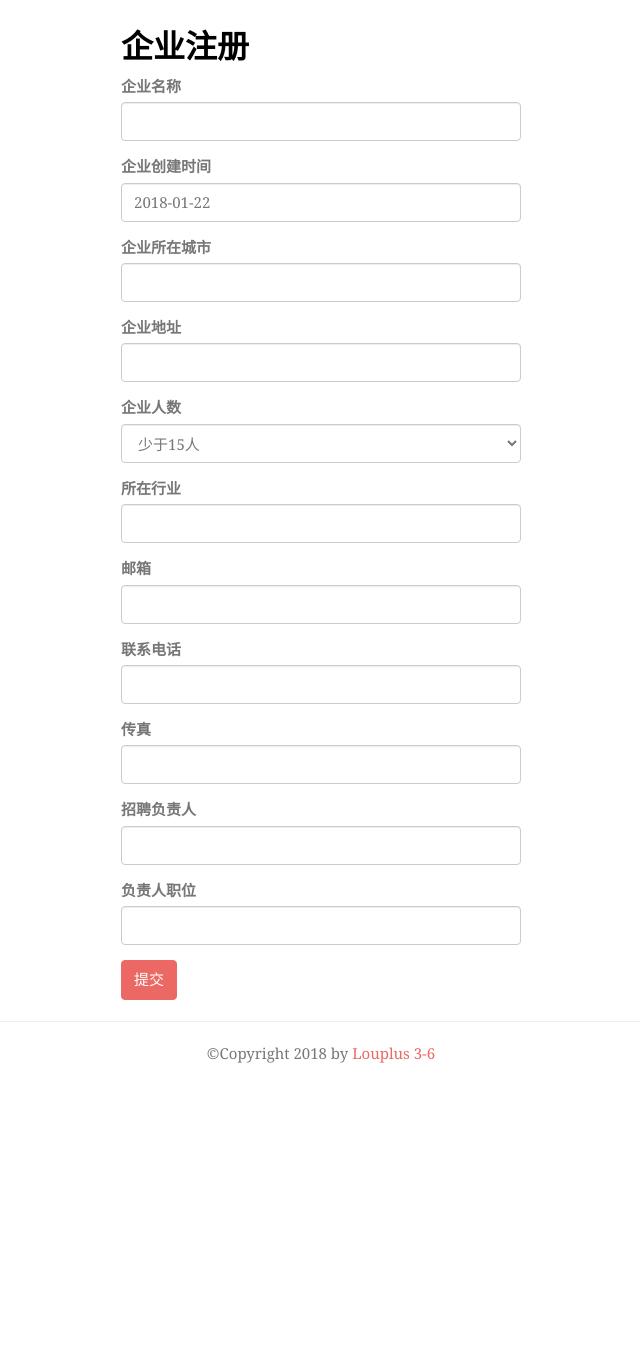
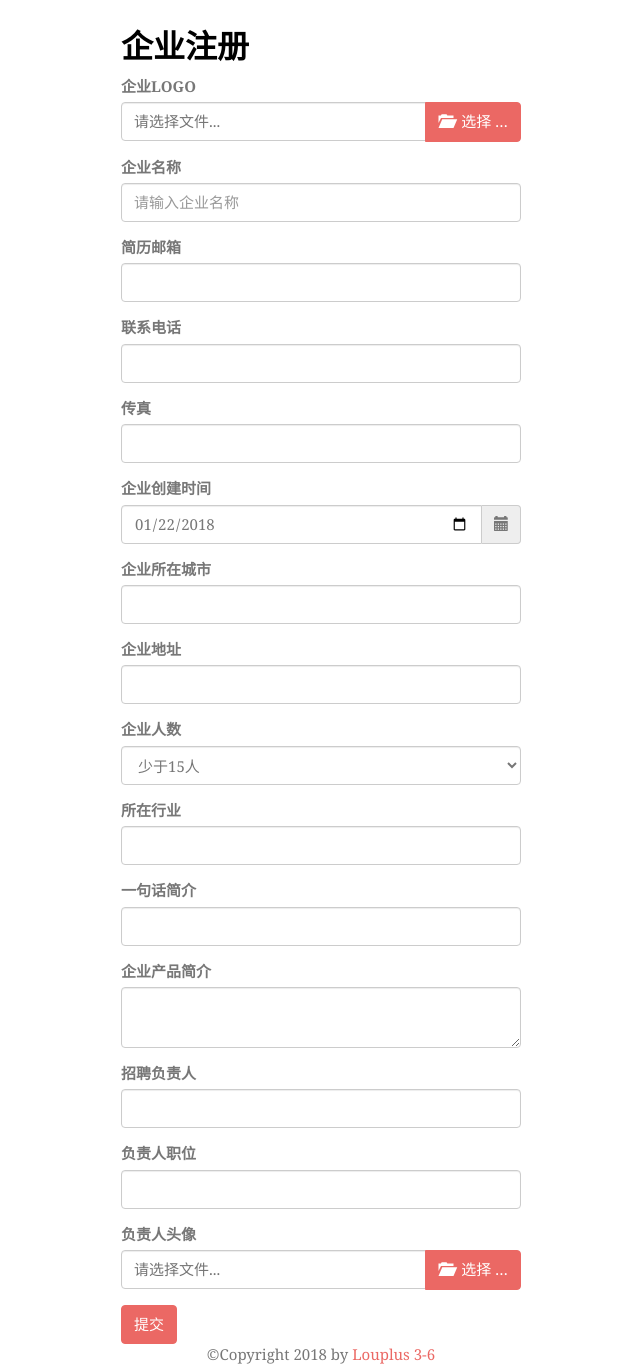
Before and after one commit to LouPlus/jobplus3-6, a Flask app: template jobplus/templates/company/profile.html in a window 1280 px wide. Shown: the part 61-1427 px from the top of the page, without its empty margins (319-959 px from the left). Before the commit the page ends 1124 px from the top, so only its background shows below. Run offline with Flask 2, Linux system fonts and the light colour scheme; the template is opened without the code that fills it: values that come from a table or form of the project are taken from there, others are empty; tables that the repository leaves empty hold one stand-in row (values such as "Sample post"); some libraries are stand-ins or nearby versions; some web fonts are replaced.

Commit message:
fix #32 修复文件上传功能bug (#39)
* fix #24 企业注册及企业信息前后端功能增加

* Delete main.css

* continue to fix file upload bug

* fix #32 修复文件上传功能BUG

* fix #24 企业注册及企业信息前后端功能增加

* continue to fix file upload bug

* fix #32 修复文件上传功能BUG

* fix #34 启用前段日期组件，优化表单及文件上传

```diff
--- a/jobplus/app.py
+++ b/jobplus/app.py
@@ -1,6 +1,7 @@
 #!/usr/bin/env python3
 # encoding: utf-8
 
+import datetime
 
 from flask import Flask
 from flask_migrate import Migrate
@@ -10,8 +11,6 @@ from flask_uploads import configure_uploads, patch_request_class
 from jobplus.config import configs
 from jobplus.models import db, User
 from jobplus.forms import photos
-
-import datetime
 
 
 def register_filters(app):
--- a/jobplus/config.py
+++ b/jobplus/config.py
@@ -1,5 +1,7 @@
 #!/usr/bin/env python3
 # encoding: utf-8
+
+import os
 
 
 class BaseConfig(object):
@@ -12,7 +14,8 @@ class DevelopmentConfig(BaseConfig):
     SQLALCHEMY_DATABASE_URI = 'mysql+mysqldb://root@localhost:3306/jobplus?charset=utf8'
     SQLALCHEMY_TRACK_MODIFICATIONS = False
     TEMPLATES_AUTO_RELOAD = True
-    UPLOADED_PHOTOS_DEST = '/static/company_img'
+    # 企业相关图片文件路径
+    UPLOADED_PHOTOS_DEST = os.getcwd() + '/jobplus/static/company_img'
 
 
 class ProductionConfig(BaseConfig):
--- a/jobplus/forms.py
+++ b/jobplus/forms.py
@@ -2,15 +2,18 @@
 # encoding: utf-8
 
 import datetime
+import os
 
+from flask import current_app
 from flask_wtf import FlaskForm
-
 from flask_uploads import UploadSet, IMAGES
 from flask_login import current_user
 from flask_wtf.file import FileField, FileRequired, FileAllowed
-from wtforms import StringField, PasswordField, SubmitField, BooleanField, ValidationError, TextAreaField, IntegerField, RadioField, SelectField
-from wtforms.validators import Length, Email, EqualTo, DataRequired, URL, NumberRange
-from jobplus.models import db, User, Seeker, Company, Resume, Job
+from werkzeug.utils import secure_filename
+from wtforms import StringField, PasswordField, SubmitField, BooleanField, ValidationError, TextAreaField, SelectField, DateField
+from wtforms.validators import Length, Email, EqualTo, DataRequired, Regexp
+
+from jobplus.models import db, User, Seeker, Company
 
 
 class LoginForm(FlaskForm):
@@ -58,8 +61,7 @@ class UserinfoForm(FlaskForm):
                                    ('8', '8年'),
                                    ('9', '9年'),
                                    ('10', '10年'),
-                                   ('11', '10年以上'),
-                               ])
+                                   ('11', '10年以上')])
     submit = SubmitField('更新信息')
 
     def update_user(self):
@@ -122,10 +124,10 @@ class SeekerRegisterForm(FlaskForm):
 class CompanyRegisterForm(FlaskForm):
     """ 企业注册页面表单模型 """
 
-    username = StringField('用户名', validators=[DataRequired(), Length(3, 24)])
-    email = StringField('邮箱', validators=[DataRequired(), Email(message='请输入合法的Email地址')])
-    password = PasswordField('密码', validators=[DataRequired(), Length(6, 24)])
-    repeat_password = PasswordField('重复密码', validators=[DataRequired(), EqualTo('password')])
+    username = StringField('用户名', validators=[DataRequired(message='请输入用户名'), Length(4, 24, message='用户名长度请在4-24位'), Regexp('^[a-zA-Z0-9_]{4,24}$',message='请使用数字字符和下划线')])
+    email = StringField('邮箱', validators=[DataRequired('请输入邮箱'), Email(message='请输入合法的Email地址')])
+    password = PasswordField('密码', validators=[DataRequired('请输入密码'), Length(6, 24)])
+    repeat_password = PasswordField('重复密码', validators=[DataRequired('请重复输入密码'), EqualTo('password')])
     submit = SubmitField('提交')
 
     def validate_username(self, field):
@@ -155,26 +157,26 @@ photos = UploadSet('photos', IMAGES)
 class CompanyProfileForm(FlaskForm):
     """ 企业详情表单 """
 
-    #TODO 图片上传功能表单BUG修复
-    #logo = FileField('企业LOGO', validators=[FileAllowed(photos, '只能上传图片！'), FileRequired('文件未选择！')])
-    name = StringField('企业名称', validators=[DataRequired(), Length(4, 128)])
-    found_date = StringField('企业创建时间',default=datetime.datetime.now().strftime("%Y-%m-%d"))
+    logo = FileField('企业LOGO', validators=[FileAllowed(photos, '只能上传图片文件！'),FileRequired('文件未选择！')])
+    name = StringField('企业名称', validators=[DataRequired(message='请输入企业名称'), Length(4, 128)], render_kw={"placeholder":"请输入企业名称"})
+    email = StringField('简历邮箱', validators=[DataRequired(message='请输入接受简历的企业邮箱'), Email()])
+    phone = StringField('联系电话', validators=[DataRequired(message='请输入联系电话'), Length(5, 32)])
+    fax = StringField('传真')
+    found_date = DateField('企业创建时间', validators=[DataRequired(message='请选择企业注册时间')], default=datetime.datetime.now())
     city = StringField('企业所在城市')
-    address = StringField('企业地址', validators=[Length(8, 128)])
-    scale = SelectField('企业人数',choices=[
+    address = StringField('企业地址', validators=[Length(8, 128, message='地址字数限制在8-128位')])
+    scale = SelectField('企业人数', choices=[
         ('0', '少于15人'),
         ('1', '15-50人'),
         ('2', '50-150人'),
         ('3', '150-500人'),
-        ('4', '大于500人')
-        ])
+        ('4', '大于500人')])
     industry = StringField('所在行业')
-    email = StringField('邮箱', validators=[DataRequired(), Email()])
-    phone = StringField('联系电话', validators=[DataRequired(), Length(5, 32)])
-    fax = StringField('传真')
-    manager_name = StringField('招聘负责人', validators=[DataRequired()])
+    slogan = StringField('一句话简介')
+    products_display = TextAreaField('企业产品简介')
+    manager_name = StringField('招聘负责人', validators=[DataRequired(message='请输入招聘负责人姓名')])
     manager_job = StringField('负责人职位')
-    # manager_photo = FileField('负责人头像', validators=[FileAllowed(photos, '只能上传图片'), FileRequired('文件未选择！')])
+    manager_img = FileField('负责人头像', validators=[FileAllowed(photos, '只能上传图片'), FileRequired('文件未选择！')])
     submit = SubmitField('提交')
 
     def validate_name(self, field):
@@ -185,15 +187,20 @@ class CompanyProfileForm(FlaskForm):
     def add_company_profile(self, user_id):
         company = Company()
 
-        #TODO 图片上传功能BUG修复
-        #logo = photos.save(self.logo.data)
-        #photo = photos.save(self.manager_photo.data)
-        # photo_path = photo.path(photo)
-        # logo_path = companyimg.path(logo)
+        logo = self.logo.data
+        manager_img = self.manager_img.data
+
+        logo_name = secure_filename(logo.filename)
+        manager_img_name = secure_filename(manager_img.filename)
+
+        logo_file = photos.save(logo, name=logo_name)
+        manager_img_file = photos.save(manager_img, name=manager_img_name)
+
+        img_path = current_app.config['UPLOADED_PHOTOS_DEST']
 
         company.user_id = user_id
         company.name = self.name.data
-        # company.logo = logo
+        company.logo = os.path.join(img_path, logo_file)
         company.found_date = self.found_date.data
         company.city = self.city.data
         company.address = self.address.data
@@ -204,6 +211,6 @@ class CompanyProfileForm(FlaskForm):
         company.fax = self.fax.data
         company.manager_name = self.manager_name.data
         company.manager_job = self.manager_job.data
-        # company.manager_photo = photo
+        company.manager_photo = os.path.join(img_path, manager_img_file)
         db.session.add(company)
         db.session.commit()
--- a/jobplus/static/js/fileinput_locale_zh.js
+++ b/jobplus/static/js/fileinput_locale_zh.js
@@ -25,7 +25,7 @@
         msgNo: '没有',
         msgNoFilesSelected: '',
         msgCancelled: '取消',
-        msgPlaceholder: 'Select {files}...',
+        msgPlaceholder: '请选择{files}...',
         msgZoomModalHeading: '详细预览',
         msgFileRequired: '必须选择一个文件上传.',
         msgSizeTooSmall: '文件 "{name}" (<b>{size} KB</b>) 必须大于限定大小 <b>{minSize} KB</b>.',
--- a/jobplus/templates/base.html
+++ b/jobplus/templates/base.html
@@ -35,7 +35,7 @@
                     <ul class="nav navbar-nav navbar-right">
 
                     {% if not current_user.is_authenticated %}
-                        <li><a href="{{ url_for('company.register') }}">企业注册</a></li>
+                        <li><a href="{{ url_for('company.register')}}">企业注册</a></li>
                         <li><a href="{{ url_for('seeker.register') }}">用户注册</a></li>
                         <li><a href="{{ url_for('front.login') }}">登录</a></li>
                     {% else %}
@@ -71,7 +71,6 @@
         </div>
 
         <footer class="footer text-center">
-            <hr>
                 <div class="container">
                         {% block footer %}
                         &copy;Copyright 2018 by <a href="https://github.com/LouPlus/jobplus3-6">Louplus 3-6</a>
--- a/jobplus/templates/company/profile.html
+++ b/jobplus/templates/company/profile.html
@@ -13,12 +13,34 @@
 {% block body %}
 <div class="form">
   <h2>企业注册</h2>
- {{ render_form(form, url_for('company.company_profile', user_id=user_id)) }}
+ {{ render_form(form, url_for('company.company_profile')) }}
 </div>
+
 {% endblock %}
 
 {% block tail_js %}
 {{ super() }}
-<script src="/static/js/fileinput.min.js"></script>
-<script src="/static/js/fileinput_locale_zh.js"></script>
+        <script src="/static/js/fileinput.min.js"></script>
+        <script src="/static/js/fileinput_locale_zh.js"></script>
+        <script src="/static/js/bootstrap-datetimepicker.min.js"></script>
+        <script type="text/javascript" src="/static/js/bootstrap-datetimepicker.zh-CN.js" charset="UTF-8"></script>
+        <script type="text/javascript">
+            $('#datetimepicker').datetimepicker({
+                format: 'yyyy-mm-dd',
+                language: 'zh-CN',
+                minView: "month",
+                autoclose: true,
+                todayBtn: true,
+            });
+        </script>
+        <script type="text/javascript">
+           $(".file").fileinput({
+                language:'zh',
+                showUpload: false,
+                enctype: 'multipart/form-data',
+                showBrowse: true,
+                browseClass:"btn btn-primary",
+                // msgPlaceholder: '请选择图片文件'
+            　　})
+        </script>
 {% endblock %}
--- a/jobplus/templates/macros.html
+++ b/jobplus/templates/macros.html
@@ -63,7 +63,7 @@
 {% endmacro %}
 
 {% macro render_form(form, url) %}
-<form method="POST"  enctype="multipart/form-data">
+<form method="POST"  action="{{ url }}" enctype="multipart/form-data">
   {{ form.csrf_token }}
   {% for field in form %}
     {% if field.type == 'CSRFTokenField' %}
@@ -76,6 +76,17 @@
     </div>
     {% elif field.type == 'FileField' %}
       {{ field.label }} {{ field(class='file form-control',accept="image/png,image/bmp,image/jpeg") }}
+
+    {% elif field.type == 'DateField' %}
+    <div class="form-group">
+      {{ field.label }}
+      <div class='input-group date' id='datetimepicker'>
+        {{ field(class='form-control') }}
+        <span class="input-group-addon">
+          <span class="glyphicon glyphicon-calendar"></span>
+        </span>
+      </div>
+    </div>
       {% if field.errors %}
         {% for error in field.errors %}
         <span class="help-block">{{ error }}</span>
```
Also changed, not shown: jobplus/decorators.py (+29 -0 lines), jobplus/handlers/company.py (+18 -17 lines), 1 other file.
